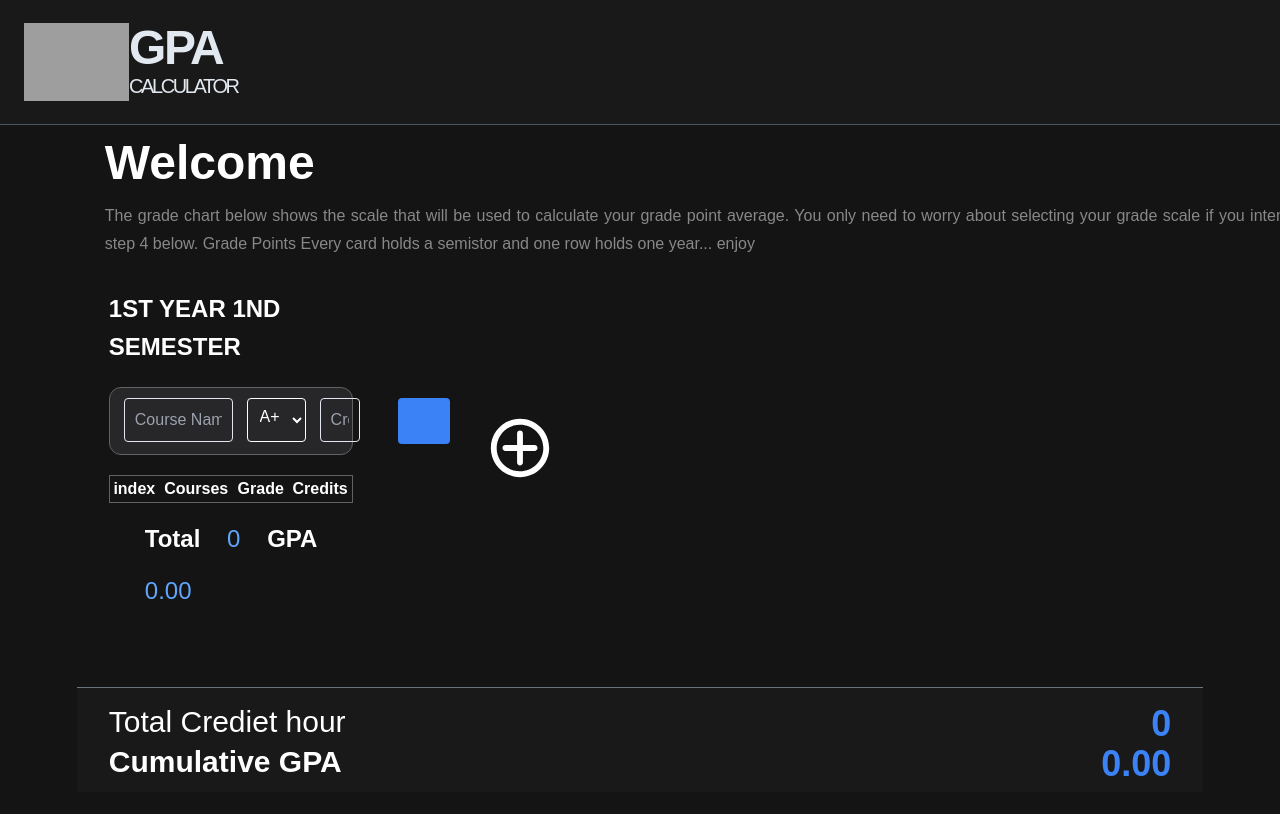
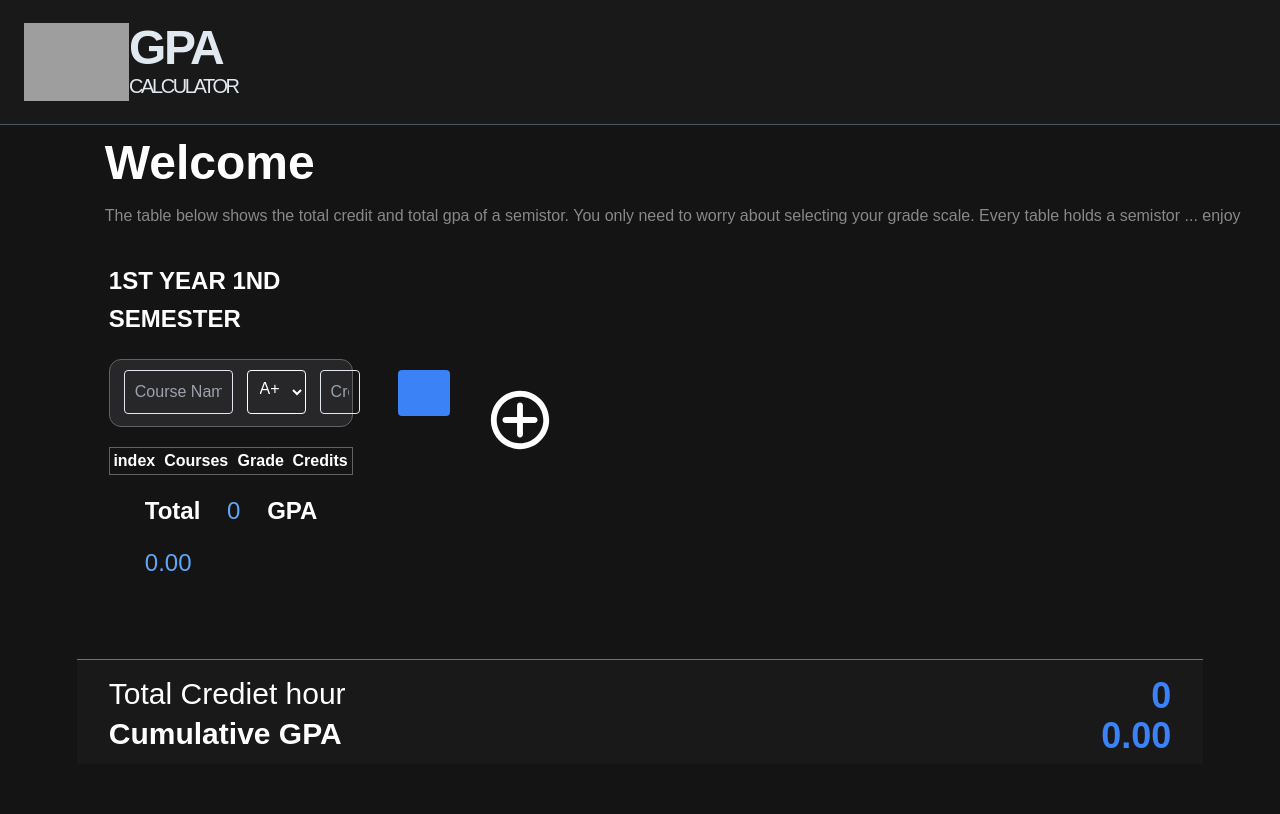
Before and after one commit to bealugirma23/GPA-calculator, a React (Vite) app: page / in a window 1280 px wide. Shown: the top 814 px of the page. Built offline with nearby package versions, Linux system fonts and the light colour scheme; grey boxes are pictures that could not be loaded; some icons are missing.

Commit message:
changed texts

```diff
--- a/src/pages/Home.jsx
+++ b/src/pages/Home.jsx
@@ -145,10 +145,9 @@ function Home() {
     <div className="flex-col  xl:px-[4.8rem] overflow-x-auto min-h-screen">
       <h3 className="text-white text-[48px] px-7 font-bold">Welcome</h3>
       <p className="text-[#888888] dark:text-black xl:w-[88rem] text-justify text-xl xl:text-[16px] px-7 ">
-        The grade chart below shows the scale that will be used to calculate
-        your grade point average. You only need to worry about selecting your
-        grade scale if you intend to enter information in step 4 below. Grade
-        Points Every card holds a semistor and one row holds one year... enjoy
+        The table below shows the total credit and total gpa of a semistor. You only need to
+        worry about selecting your grade scale. Every table holds a semistor
+        ... enjoy
       </p>
       {/* <div className="px-64 py-10">
           <hr></hr>
```
